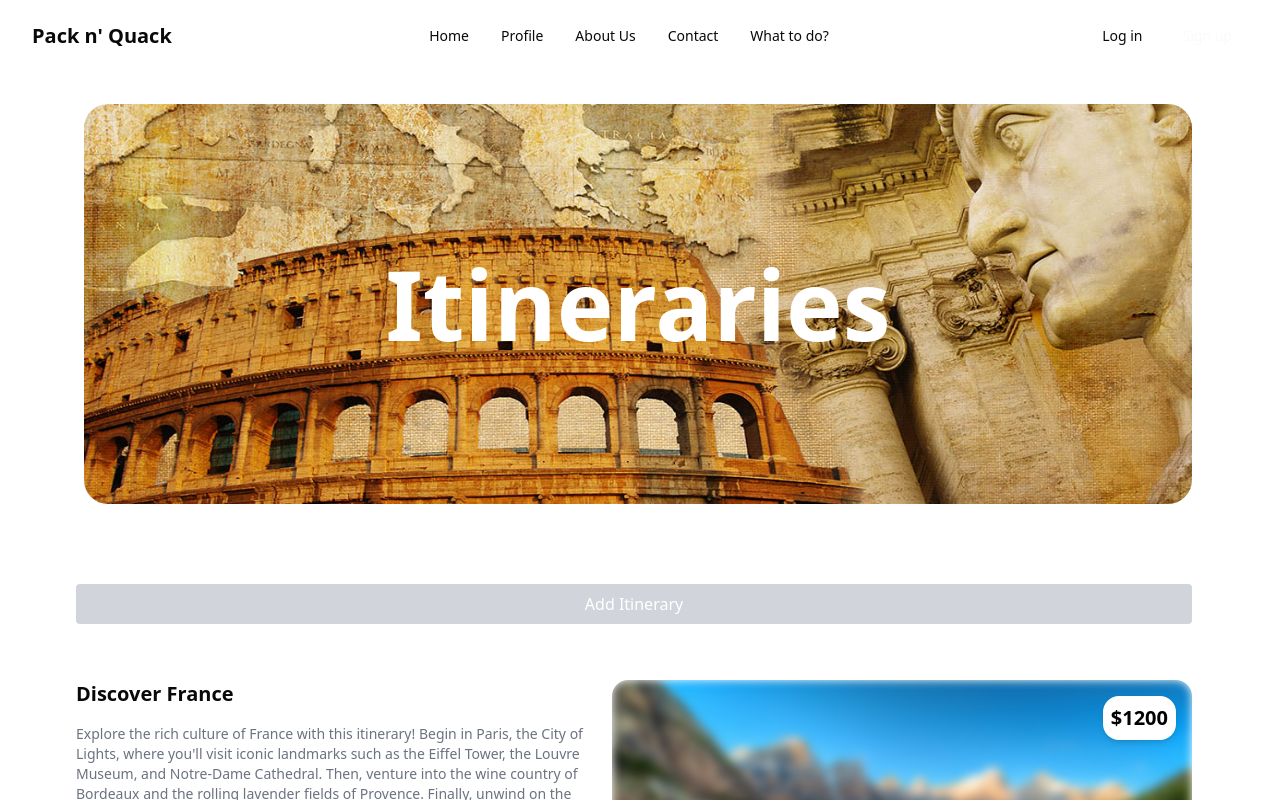
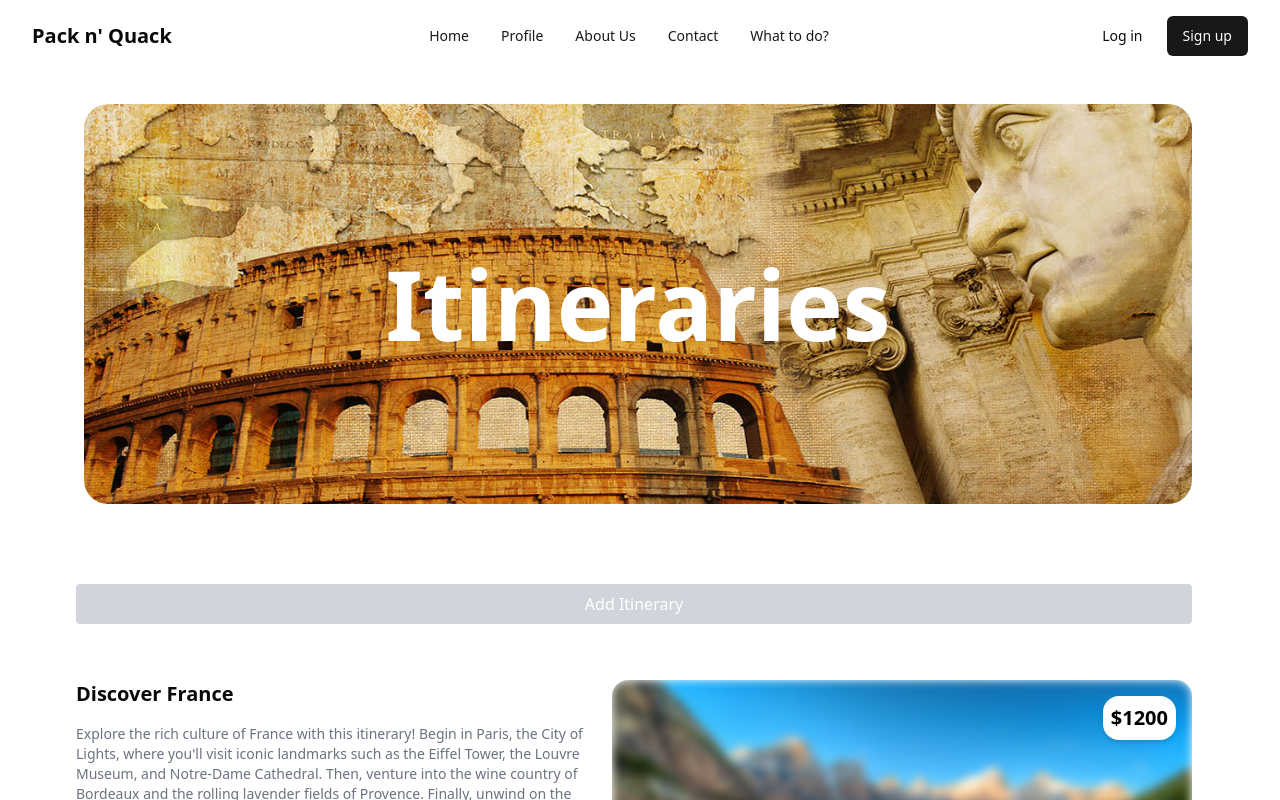
Before and after one commit to Malek74/Pack-N-Quack, a React (Vite) app in the folder client/: page /what-to-do in a window 1280 px wide. Shown: the top 800 px of the page. Built offline with nearby package versions, Linux system fonts and the light colour scheme.

Commit message:
layout update

```diff
--- a/client/src/components/layout/Header.jsx
+++ b/client/src/components/layout/Header.jsx
@@ -49,7 +49,7 @@ export default function Header() {
           </Button>
 
           <Button asChild variant="link" >
-          <li className={isActive("/itineraries") ? "text-yellow-500" : isActive("/") ? "text-yellow-500" : ""}>
+          <li className={isActive("/itineraries") ? "text-yellow-500" : isActive("/activities") ? "text-yellow-500" : isActive("/historical") ? "text-yellow-500" : ""}>
             <DropDownMenuComponent location = {location} />
           </li>
           </Button>
--- a/client/src/components/layout/components/DropDownMenuComponent.jsx
+++ b/client/src/components/layout/components/DropDownMenuComponent.jsx
@@ -18,8 +18,11 @@ const DropDownMenuComponent = () => {
       case '/itineraries':
         setLabel('Itineraries');
         break;
-      case '/':
-        setLabel('Home');
+      case '/activities':
+        setLabel('Activities');
+        break;
+      case '/historical':
+        setLabel('Historical');
         break;
       default:
         setLabel('What to do?');
@@ -32,7 +35,8 @@ const DropDownMenuComponent = () => {
     <DropdownMenuLabel>What to do?</DropdownMenuLabel>
     <DropdownMenuSeparator />
     <DropdownMenuItem><Link to="/itineraries">Itineraries</Link></DropdownMenuItem>
-    <DropdownMenuItem><Link to="/">Home</Link></DropdownMenuItem>
+    <DropdownMenuItem><Link to="/activities">Activities</Link></DropdownMenuItem>
+    <DropdownMenuItem><Link to="/historical">Historical</Link></DropdownMenuItem>
   </DropdownMenuContent>
 </DropdownMenu>
 
--- a/client/src/pages/ItinerariesPage.jsx
+++ b/client/src/pages/ItinerariesPage.jsx
@@ -182,7 +182,7 @@ const ItinerariesPage = () => {
             <input
               type="text"
               name="language"
-              value={formData.point1}
+              value={formData.language}
               onChange={handleInputChange}
               placeholder="Language"
               className="mb-2 p-2 border rounded w-full"
--- a/client/src/style/main.css
+++ b/client/src/style/main.css
@@ -10,9 +10,9 @@
     --card-foreground: 240 10% 3.9%;
     --popover: 0 0% 100%;
     --popover-foreground: 240 10% 3.9%;
-    --primary: #E7B008;
+    --primary: 240 5.9% 10%;
     --primary-foreground: 0 0% 98%;
-    --secondary: #71BCD6;
+    --secondary: 240 4.8% 95.9%;
     --secondary-foreground: 240 5.9% 10%;
     --muted: 240 4.8% 95.9%;
     --muted-foreground: 240 3.8% 46.1%;
```
Also changed, not shown: 2 other files (tests, documents, lock files or other folders).
